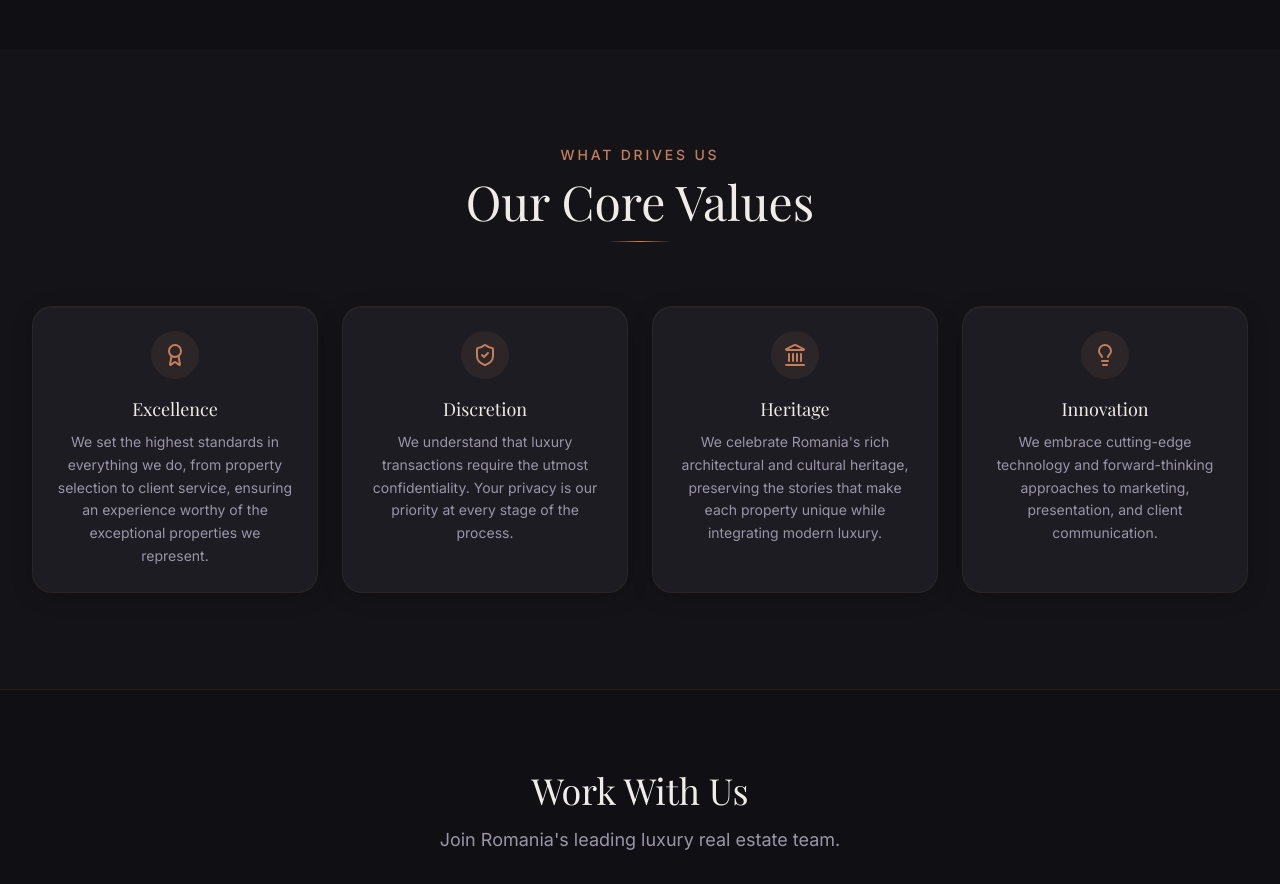
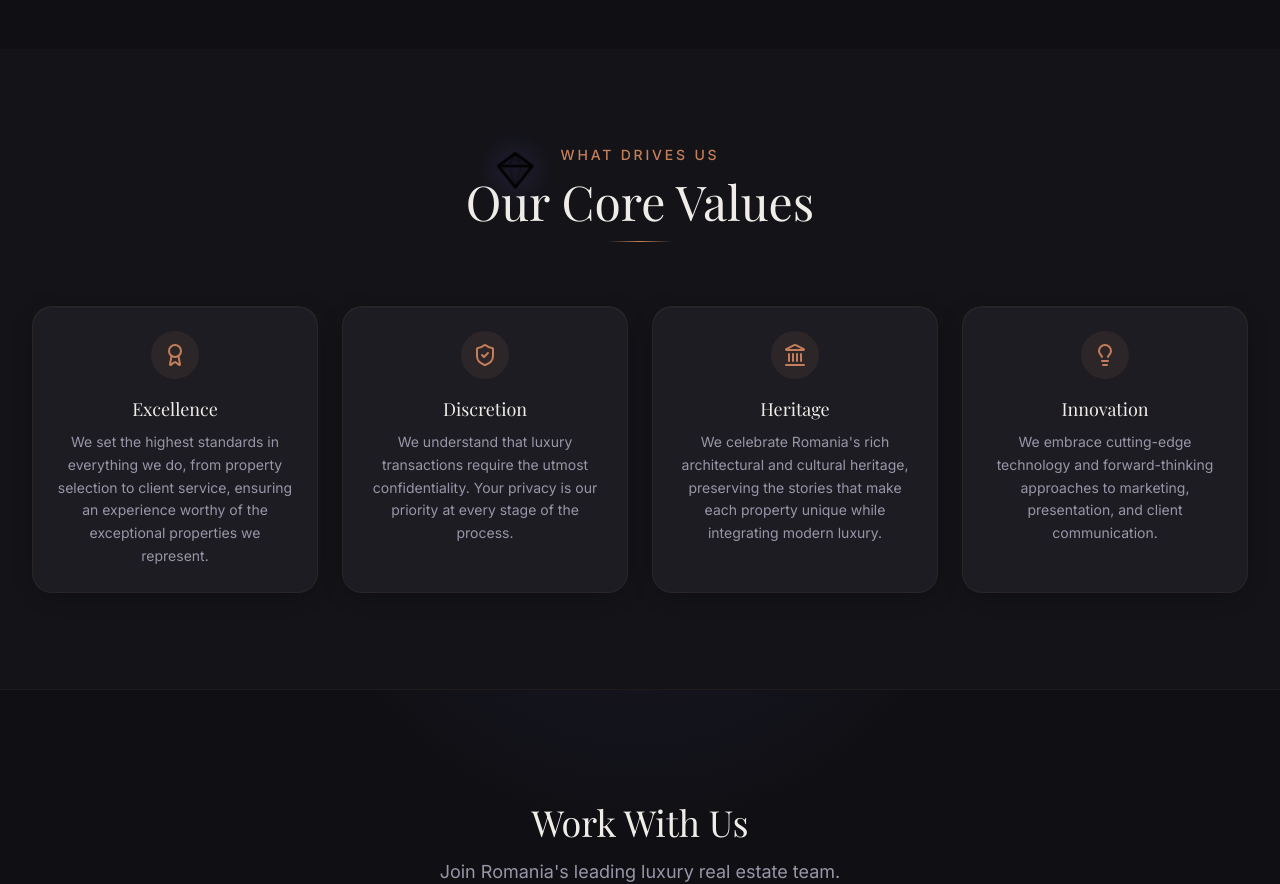
Before and after one commit to vlad-mihet/transylvania-grand-estate, a Next.js app in the folder apps/landing/: page /en/about in a window 1280 px wide. Shown: the part 2200-3084 px from the top of the page. Built offline with nearby package versions, Linux system fonts and the light colour scheme; no server answers.

Commit message:
feat: add floating diamond animation with amethyst theme to landing

```diff
--- a/apps/landing/src/app/[locale]/layout.tsx
+++ b/apps/landing/src/app/[locale]/layout.tsx
@@ -5,6 +5,7 @@ import { Playfair_Display, Inter } from "next/font/google";
 import { routing } from "@tge/i18n/routing";
 import { fetchApi } from "@/lib/api";
 import { Header } from "@/components/layout/header";
+import { FloatingDiamond } from "@/components/layout/floating-diamond";
 import { Footer } from "@/components/layout/footer";
 import { InquiryProvider, InquiryModal } from "@/components/inquiry";
 import "../globals.css";
@@ -54,6 +55,7 @@ export default async function LocaleLayout({
         <NextIntlClientProvider messages={messages}>
           <InquiryProvider>
             <Header developers={developers} />
+            <FloatingDiamond />
             <main className="min-h-screen">{children}</main>
             <Footer />
             <InquiryModal />
--- /dev/null
+++ b/apps/landing/src/components/layout/floating-diamond.tsx
@@ -0,0 +1,194 @@
+"use client";
+
+import { useEffect, useRef, useState } from "react";
+
+function DiamondSvg({ className }: { className?: string }) {
+  return (
+    <svg
+      viewBox="0 0 24 24"
+      fill="none"
+      xmlns="http://www.w3.org/2000/svg"
+      className={className}
+    >
+      <defs>
+        <linearGradient id="diamond-gradient" x1="12" y1="22" x2="12" y2="2" gradientUnits="userSpaceOnUse">
+          <stop offset="0%" stopColor="var(--color-amethyst-deep)" />
+          <stop offset="50%" stopColor="var(--color-amethyst)" />
+          <stop offset="100%" stopColor="var(--color-amethyst-light)" />
+        </linearGradient>
+        <linearGradient id="diamond-fill" x1="12" y1="22" x2="12" y2="2" gradientUnits="userSpaceOnUse">
+          <stop offset="0%" stopColor="var(--color-amethyst-deep)" stopOpacity="0.25" />
+          <stop offset="50%" stopColor="var(--color-amethyst)" stopOpacity="0.15" />
+          <stop offset="100%" stopColor="var(--color-amethyst-light)" stopOpacity="0.3" />
+        </linearGradient>
+        <linearGradient id="diamond-facet" x1="12" y1="22" x2="12" y2="2" gradientUnits="userSpaceOnUse">
+          <stop offset="0%" stopColor="var(--color-amethyst-light)" stopOpacity="0.1" />
+          <stop offset="100%" stopColor="var(--color-amethyst-light)" stopOpacity="0.35" />
+        </linearGradient>
+      </defs>
+      {/* Diamond body — translucent gradient fill */}
+      <path
+        d="M12 2L2 9.5L12 22L22 9.5L12 2Z"
+        fill="url(#diamond-fill)"
+      />
+      {/* Outer diamond shape */}
+      <path
+        d="M12 2L2 9.5L12 22L22 9.5L12 2Z"
+        stroke="url(#diamond-gradient)"
+        strokeWidth="1.5"
+        strokeLinecap="round"
+        strokeLinejoin="round"
+      />
+      {/* Crown line */}
+      <path
+        d="M2 9.5H22"
+        stroke="url(#diamond-gradient)"
+        strokeWidth="1.2"
+        strokeLinecap="round"
+      />
+      {/* Facet lines */}
+      <path
+        d="M12 2L8.5 9.5L12 22"
+        stroke="url(#diamond-facet)"
+        strokeWidth="1"
+        strokeLinecap="round"
+        strokeLinejoin="round"
+      />
+      <path
+        d="M12 2L15.5 9.5L12 22"
+        stroke="url(#diamond-facet)"
+        strokeWidth="1"
+        strokeLinecap="round"
+        strokeLinejoin="round"
+      />
+    </svg>
+  );
+}
+
+function lerp(a: number, b: number, t: number) {
+  return a + (b - a) * t;
+}
+
+function smoothstep(t: number) {
+  return t * t * (3 - 2 * t);
+}
+
+export function FloatingDiamond() {
+  const elementRef = useRef<HTMLDivElement>(null);
+  const rafRef = useRef<number>(0);
+  const initialLeftRef = useRef(0);
+  const [mounted, setMounted] = useState(false);
+  const [reducedMotion, setReducedMotion] = useState(false);
+
+  useEffect(() => {
+    const prefersReduced =
+      window.matchMedia("(prefers-reduced-motion: reduce)").matches;
+    setReducedMotion(prefersReduced);
+
+    // Store initial left position for CTA arrival calculations
+    if (elementRef.current) {
+      initialLeftRef.current = elementRef.current.getBoundingClientRect().left;
+    }
+
+    const timer = setTimeout(() => setMounted(true), 300);
+    return () => clearTimeout(timer);
+  }, []);
+
+  useEffect(() => {
+    if (reducedMotion) return;
+
+    let ticking = false;
+    let firstScroll = true;
+
+    const update = () => {
+      if (!elementRef.current) return;
+      const y = window.scrollY;
+      const vh = window.innerHeight;
+      const vw = window.innerWidth;
+
+      // --- Normal floating values ---
+      const floatY = Math.min(y * 0.06, vh - 80);
+      const floatX = Math.sin(y * 0.0015) * 10;
+      const floatRotation = y * 0.008 + Math.sin(y * 0.003) * 5;
+      const floatOpacity = Math.min(0.5 + y * 0.0004, 0.9);
+      const floatScale = 0.64;
+
+      // --- CTA arrival detection ---
+      const ctaEl = document.getElementById("cta-section");
+      let progress = 0;
+
+      if (ctaEl) {
+        // Use document position for gradual transition over long scroll distance
+        const ctaOffsetTop = ctaEl.offsetTop;
+        const transitionStart = ctaOffsetTop - vh * 2;
+        const transitionEnd = ctaOffsetTop - vh * 0.3;
+        progress = Math.max(0, Math.min(1, (y - transitionStart) / (transitionEnd - transitionStart)));
+      }
+
+      const eased = smoothstep(progress);
+
+      // --- Arrived target values ---
+      const initialLeft = initialLeftRef.current || 40;
+      const iconHalf = 22; // half of w-11 (44px)
+      const arrivedX = vw / 2 - initialLeft - iconHalf;
+      const arrivedY = ctaEl
+        ? ctaEl.getBoundingClientRect().top + 50 - 52
+        : floatY;
+      const arrivedRotation = 0;
+      const arrivedScale = 1;
+      const arrivedOpacity = 1;
+
+      // --- Lerp between floating and arrived ---
+      const finalX = lerp(floatX, arrivedX, eased);
+      const finalY = lerp(floatY, arrivedY, eased);
+      const finalRotation = lerp(floatRotation, arrivedRotation, eased);
+      const finalScale = lerp(floatScale, arrivedScale, eased);
+      const finalOpacity = lerp(floatOpacity, arrivedOpacity, eased);
+
+      if (firstScroll) {
+        elementRef.current.style.transition = "none";
+        firstScroll = false;
+      }
+
+      elementRef.current.style.transform = `translate(${finalX}px, ${finalY}px) rotate(${finalRotation}deg) scale(${finalScale})`;
+      elementRef.current.style.opacity = String(finalOpacity);
+
+      // Update CTA section glow
+      if (ctaEl) {
+        ctaEl.style.setProperty("--diamond-glow-opacity", String(eased));
+      }
+
+      ticking = false;
+    };
+
+    const handleScroll = () => {
+      if (ticking) return;
+      ticking = true;
+      rafRef.current = requestAnimationFrame(update);
+    };
+
+    window.addEventListener("scroll", handleScroll, { passive: true });
+    return () => {
+      window.removeEventListener("scroll", handleScroll);
+      cancelAnimationFrame(rafRef.current);
+    };
+  }, [reducedMotion]);
+
+  return (
+    <div
+      ref={elementRef}
+      className="fixed z-[51] pointer-events-none hidden xl:block"
+      style={{
+        top: 52,
+        left: "max(0.5rem, calc((100vw - 1536px) / 2 - 1.4rem))",
+        opacity: mounted ? (reducedMotion ? 0.7 : 0.5) : 0,
+        transition: "opacity 1s var(--ease-luxury)",
+        willChange: "transform, opacity",
+      }}
+      aria-hidden="true"
+    >
+      <div className="absolute inset-0 -m-2 rounded-full animate-diamond-glow bg-amethyst/20 blur-md" />
+      <DiamondSvg className="relative w-11 h-11" />
+    </div>
+  );
+}
--- a/apps/landing/src/components/sections/cta-banner.tsx
+++ b/apps/landing/src/components/sections/cta-banner.tsx
@@ -19,7 +19,7 @@ export function CTABanner({
   inquiryContext,
 }: CTABannerProps) {
   return (
-    <section className="py-16 md:py-20 bg-[#101014] border-y border-copper/10">
+    <section id="cta-section" className="relative overflow-hidden pt-24 md:pt-28 pb-16 md:pb-20 bg-[#101014] border-y border-copper/10 cta-diamond-glow">
       <Container>
         <div className="text-center max-w-2xl mx-auto">
           <h2 className="font-serif text-3xl md:text-4xl text-cream mb-4">
--- a/packages/tailwind-config/src/theme.css
+++ b/packages/tailwind-config/src/theme.css
@@ -23,6 +23,9 @@
   --color-copper-dark: #A66B4A;
   --color-cream: #F0EDE8;
   --color-cream-muted: #9A95A8;
+  --color-amethyst: #7B68EE;
+  --color-amethyst-deep: #5B4FC4;
+  --color-amethyst-light: #9D8FFF;
 
   --font-serif: var(--font-playfair);
   --font-sans: var(--font-inter);
@@ -41,6 +44,7 @@
   --animate-slide-in-left: slide-in-left 0.6s ease-out forwards;
   --animate-line-draw: line-draw 0.8s var(--ease-luxury) forwards;
   --animate-pulse-down: pulse-down 2s ease-in-out infinite;
+  --animate-diamond-glow: diamond-glow 4s ease-in-out infinite;
 
   @keyframes fade-in {
     from { opacity: 0; }
@@ -70,6 +74,17 @@
   @keyframes pulse-down {
     0%, 100% { transform: translateY(0); opacity: 0.6; }
     50% { transform: translateY(8px); opacity: 1; }
+  }
+
+  @keyframes diamond-glow {
+    0%, 100% {
+      opacity: 0.5;
+      transform: scale(1);
+    }
+    50% {
+      opacity: 0.9;
+      transform: scale(1.3);
+    }
   }
 }
 
@@ -240,6 +255,26 @@
   [data-open="true"] .mega-menu-items > :nth-child(6) { transition-delay: 260ms; }
   [data-open="true"] .mega-menu-items > :nth-child(7) { transition-delay: 300ms; }
 
+  /* CTA diamond arrival glow */
+  .cta-diamond-glow::before {
+    content: '';
+    position: absolute;
+    top: -40%;
+    left: 25%;
+    right: 25%;
+    height: 80%;
+    background: radial-gradient(
+      ellipse at center top,
+      rgba(123, 104, 238, 0.14) 0%,
+      rgba(91, 79, 196, 0.06) 40%,
+      transparent 70%
+    );
+    opacity: var(--diamond-glow-opacity, 0);
+    transition: opacity 400ms var(--ease-luxury);
+    pointer-events: none;
+    z-index: 0;
+  }
+
   /* Mega-menu column title — decorative left accent bar */
   .mega-menu-title {
     @apply relative pl-3;
```
